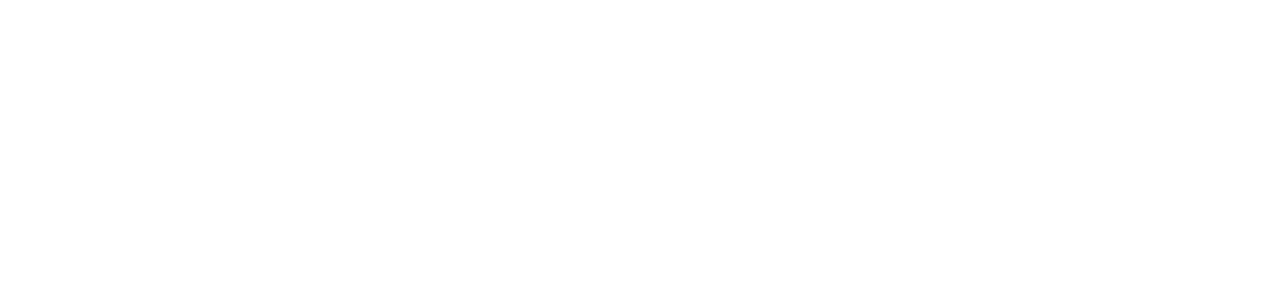
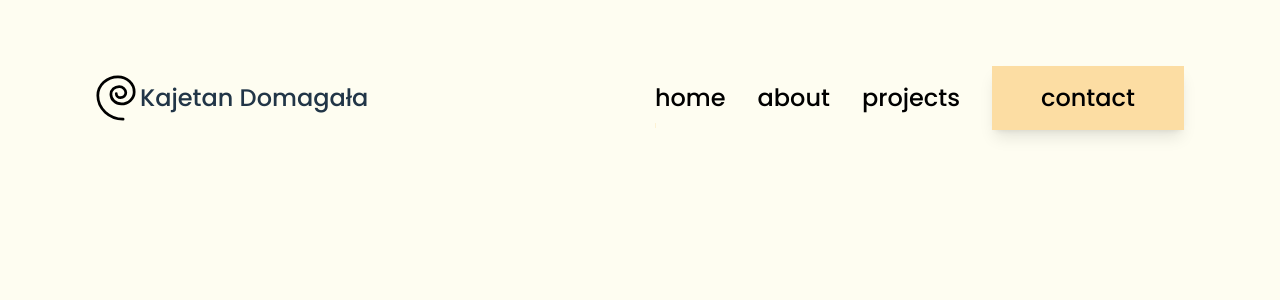
Before and after one commit to kajtd/Portfolio, a Vue app: page / in a window 1280 px wide. Shown: the top 300 px of the page. Built offline with nearby package versions, Linux system fonts and the light colour scheme.

Commit message:
Navbar (#1)
* feat: few global changes - preparing for navbar

added new font, changed global file with css

* feat: add main app navbar with mobile menu

* fix: improve size of certain menu elements

```diff
--- a/index.html
+++ b/index.html
@@ -2,9 +2,11 @@
 <html lang="en">
   <head>
     <meta charset="UTF-8" />
-    <link rel="icon" type="image/svg+xml" href="/vite.svg" />
     <meta name="viewport" content="width=device-width, initial-scale=1.0" />
     <title>Kajetan Domagała</title>
+    <link rel="preconnect" href="https://fonts.googleapis.com">
+    <link rel="preconnect" href="https://fonts.gstatic.com" crossorigin>
+    <link href="https://fonts.googleapis.com/css2?family=Poppins:wght@300;400;500;600;700;800&display=swap" rel="stylesheet">
   </head>
   <body>
     <div id="app"></div>
--- /dev/null
+++ b/src/assets/style.css
@@ -0,0 +1,61 @@
+@tailwind base;
+@tailwind components;
+@tailwind utilities;
+
+:root {
+  font-family: Poppins, Avenir, Helvetica, Arial, sans-serif;
+  font-size: 16px;
+  line-height: 24px;
+  font-weight: 400;
+
+  color-scheme: light dark;
+
+  font-synthesis: none;
+  text-rendering: optimizeLegibility;
+  -webkit-font-smoothing: antialiased;
+  -moz-osx-font-smoothing: grayscale;
+  -webkit-text-size-adjust: 100%;
+}
+
+
+
+body {
+  @apply m-0 min-w-[320px] min-h-screen bg-[#FEFDF1];
+}
+
+
+#app {
+  @apply p-4 md:p-8 flex text-center place-items-center my-0 mx-auto xl:px-24;
+}
+
+.link {
+  display: block;
+  position: relative;
+  padding: 0.2em 0;
+  overflow: hidden;
+}
+
+.link::after {
+  @apply bg-primary;
+  content: '';
+  position: absolute;
+  bottom: 12px;
+  left: 0;
+  width: 100%;
+  height: 5px;
+  opacity: 1;
+  transform: translate3d(-100%, 0, 0);
+  transition: opacity .5s, transform .5s;
+}
+
+.link:hover::after,
+.link:focus::after {
+  transform: translate3d(0, 0, 0);
+}
+
+@media (prefers-color-scheme: light) {
+  :root {
+    color: #213547;
+    background-color: #ffffff;
+  }
+}
--- /dev/null
+++ b/src/components/AppButton.vue
@@ -0,0 +1,17 @@
+<script setup lang="ts">
+interface Props {
+  href?: string;
+}
+
+defineProps<Props>();
+</script>
+
+<template>
+  <component
+    :is="href ? 'a' : 'button'"
+    :href="href || ''"
+    class="transition-shadow duration-500 hover:shadow-outlined-primary-shadow font-medium text-2xl grid place-items-center shadow-lg h-16 w-48 bg-primary text-black"
+  >
+    <slot />
+  </component>
+</template>
--- a/src/components/AppNavbar.vue
+++ b/src/components/AppNavbar.vue
@@ -1,3 +1,118 @@
+<script setup lang="ts">
+import { ref } from 'vue';
+import HamburgerMenuButton from './HamburgerMenuButton.vue';
+import AppButton from './AppButton.vue';
+
+interface Link {
+  name: string;
+  url: string;
+}
+
+const links = ref<Link[]>([
+  {
+    name: 'home',
+    url: '#home',
+  },
+  {
+    name: 'about',
+    url: '#about',
+  },
+  {
+    name: 'projects',
+    url: '#projects',
+  },
+]);
+
+const mobileNav = ref(false);
+
+const toggleMobileNav = (): void => {
+  mobileNav.value = !mobileNav.value;
+  document.body.classList.toggle('fixed-bg');
+};
+</script>
+
 <template>
-    <div></div>
+  <header
+    class="flex items-center justify-between w-full mx-auto mt-6"
+  >
+    <div class="w-full mx-auto flex items-center justify-between">
+      <div
+        class="font-medium flex items-center leading-[78px] text-lg md:text-2xl"
+      >
+        <img
+          src="./../assets/icons/spiral.svg"
+          alt=""
+          class="mr-1 w-8 md:w-10"
+        />
+        <span>Kajetan Domagała</span>
+      </div>
+      <HamburgerMenuButton
+        :checked="mobileNav"
+        @toggle-mobile-nav="toggleMobileNav"
+      />
+      <nav class="hidden xl:flex items-center justify-start">
+        <ul class="flex items-center gap-8">
+          <li v-for="link in links" :key="link.name">
+            <a :href="link.url" class="inline-block link">
+              <span
+                class="font-medium text-2xl leading-[78px] text-black"
+              >
+                {{ link.name }}
+              </span>
+            </a>
+          </li>
+          <li>
+            <AppButton href="#contact">contact</AppButton>
+          </li>
+        </ul>
+      </nav>
+      <transition name="mobile-nav">
+        <nav
+          v-show="mobileNav"
+          class="xl:hidden flex flex-col items-center justify-center h-full fixed bottom-0 left-0 p-8 w-full bg-white z-30"
+        >
+          <ul>
+            <li
+              v-for="link in links"
+              :key="link.name"
+              class="text-3xl py-6 font-bold transition duration-300 cursor-pointer text-black"
+            >
+              <button @click="toggleMobileNav">
+                <a :href="link.url" class="inline-block">
+                  <span class="font-semibold text-xl">
+                    {{ link.name }}
+                  </span>
+                </a>
+              </button>
+            </li>
+            <li>
+              <AppButton
+                href="#contact"
+                class="text-xl h-14 w-44 mt-40"
+              >
+                contact
+              </AppButton>
+            </li>
+          </ul>
+        </nav>
+      </transition>
+    </div>
+  </header>
 </template>
+
+<style scoped>
+.mobile-nav-enter-active,
+.mobile-nav-leave-active {
+  transition: all 0.4s ease-in-out;
+}
+.mobile-nav-enter-from {
+  transform: translateX(100%);
+}
+.mobile-nav-enter-to {
+  transform: translateX(0);
+}
+.mobile-nav-leave-to {
+  transform: translateX(100%);
+}
+</style>
+Footer
--- /dev/null
+++ b/src/components/HamburgerMenuButton.vue
@@ -0,0 +1,85 @@
+<script setup lang="ts">
+interface Props {
+  checked: boolean;
+}
+
+defineProps<Props>();
+defineEmits(['toggleMobileNav']);
+</script>
+
+<template>
+  <div class="z-40 xl:hidden inline-flex">
+    <input
+      type="checkbox"
+      id="nav-checkbox"
+      @click="$emit('toggleMobileNav')"
+      class="hidden nav-checkbox"
+      :checked="checked"
+    />
+    <label
+      class="hamburger block relative w-[50px] h-10 z-50 cursor-pointer"
+      for="nav-checkbox"
+    >
+      <button
+        aria-label="hamburger"
+        class="lines block cursor-pointer"
+      >
+        <div class="line-wrapper absolute left-[7px] top-[18px] top">
+          <div class="line h-[3px] w-[40px] rounded-[3px] top"></div>
+        </div>
+        <div
+          class="line-wrapper absolute left-[7px] top-[18px] bottom"
+        >
+          <div
+            class="line h-[3px] w-[40px] rounded-[3px] bottom"
+          ></div>
+        </div>
+      </button>
+    </label>
+  </div>
+</template>
+
+<style scoped>
+.line-wrapper.top {
+  transform: translateY(-6px) scaleX(0.88235);
+}
+.line-wrapper.bottom {
+  transform: translateY(6px) scaleX(0.88235);
+}
+.nav-checkbox:checked + label .line-wrapper .line.bottom {
+  transform: rotateZ(45deg);
+}
+.nav-checkbox:checked + label .line-wrapper .line.top {
+  transform: rotateZ(-45deg);
+}
+.nav-checkbox:checked + label .line-wrapper.bottom {
+  transform: none;
+}
+.nav-checkbox:checked + label .line-wrapper.top {
+  transform: none;
+}
+.nav-checkbox:checked + label .line.bottom {
+  transform: none;
+  transition-delay: 0.1s;
+}
+.nav-checkbox:checked + label .line.top {
+  transform: none;
+  transition-delay: 0.1s;
+}
+.line-wrapper {
+  transition: transform 0.3s ease-in-out 0.1s;
+}
+.nav-checkbox:checked + label .line-wrapper {
+  transition-delay: 0s;
+}
+.line {
+  transition: transform 0.3s ease-in-out;
+  @apply bg-gray-900;
+}
+.lines {
+  all: unset;
+}
+.lines * {
+  pointer-events: none;
+}
+</style>
--- a/src/main.ts
+++ b/src/main.ts
@@ -1,5 +1,5 @@
 import { createApp } from 'vue'
-import './style.css'
+import './assets/style.css'
 import App from './App.vue'
 
 createApp(App).mount('#app')
--- a/src/style.css
+++ /dev/null
@@ -1,85 +0,0 @@
-@tailwind base;
-@tailwind components;
-@tailwind utilities;
-
-:root {
-  font-family: Inter, Avenir, Helvetica, Arial, sans-serif;
-  font-size: 16px;
-  line-height: 24px;
-  font-weight: 400;
-
-  color-scheme: light dark;
-  color: rgba(255, 255, 255, 0.87);
-  background-color: #242424;
-
-  font-synthesis: none;
-  text-rendering: optimizeLegibility;
-  -webkit-font-smoothing: antialiased;
-  -moz-osx-font-smoothing: grayscale;
-  -webkit-text-size-adjust: 100%;
-}
-
-a {
-  font-weight: 500;
-  color: #646cff;
-  text-decoration: inherit;
-}
-a:hover {
-  color: #535bf2;
-}
-
-body {
-  margin: 0;
-  display: flex;
-  place-items: center;
-  min-width: 320px;
-  min-height: 100vh;
-}
-
-h1 {
-  font-size: 3.2em;
-  line-height: 1.1;
-}
-
-button {
-  border-radius: 8px;
-  border: 1px solid transparent;
-  padding: 0.6em 1.2em;
-  font-size: 1em;
-  font-weight: 500;
-  font-family: inherit;
-  background-color: #1a1a1a;
-  cursor: pointer;
-  transition: border-color 0.25s;
-}
-button:hover {
-  border-color: #646cff;
-}
-button:focus,
-button:focus-visible {
-  outline: 4px auto -webkit-focus-ring-color;
-}
-
-.card {
-  padding: 2em;
-}
-
-#app {
-  max-width: 1280px;
-  margin: 0 auto;
-  padding: 2rem;
-  text-align: center;
-}
-
-@media (prefers-color-scheme: light) {
-  :root {
-    color: #213547;
-    background-color: #ffffff;
-  }
-  a:hover {
-    color: #747bff;
-  }
-  button {
-    background-color: #f9f9f9;
-  }
-}
--- a/tailwind.config.cjs
+++ b/tailwind.config.cjs
@@ -5,7 +5,14 @@
     "./src/**/*.{vue,js,ts,jsx,tsx}",
   ],
   theme: {
-    extend: {},
+    extend: {
+      boxShadow: {
+        'outlined-primary-shadow': '0 0 1em 0.25em #fcdda3'
+      },
+      colors: {
+        primary: '#FCDDA3'
+      }
+    },
   },
   plugins: [],
 }
```
Also changed, not shown: src/assets/icons/spiral.svg (added).
